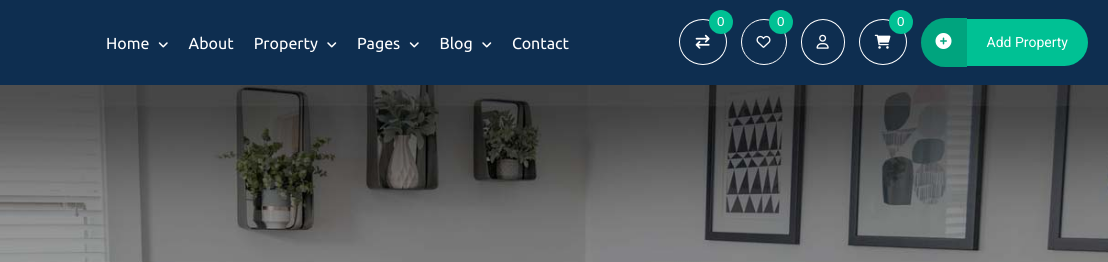
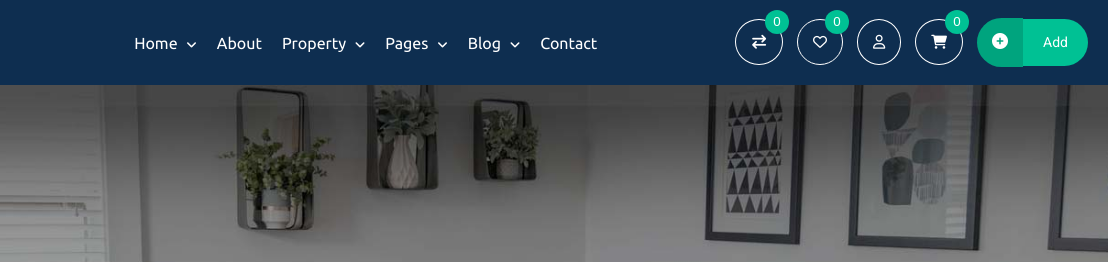
Before and after one commit to omsatashia/home-listi, a plain HTML site: page index.html in a window 1280 px wide. Shown: the top 262 px of the page, 172-1280 px from the left. Drawn offline with Linux system fonts and the light colour scheme; files whose address does not match are found by name; a web font is replaced by a local one.

Commit message:
changed Add Property to Add

```diff
--- a/index.html
+++ b/index.html
@@ -115,7 +115,7 @@
                 <span class="head-btn">
                     <span class="head-plus-btn"><button><i class="fa-solid fa-circle-plus"></i></button></span>
                     <span class="head-add-btn">
-                        <button>Add Property</button>
+                        <button>Add</button>
                     </span>
                 </span>
             </div>
```
